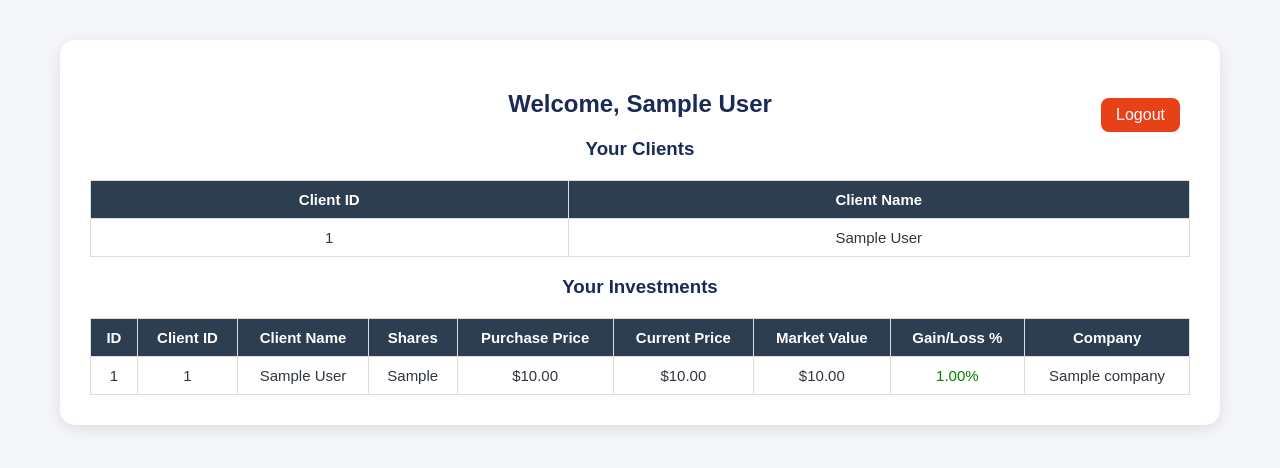
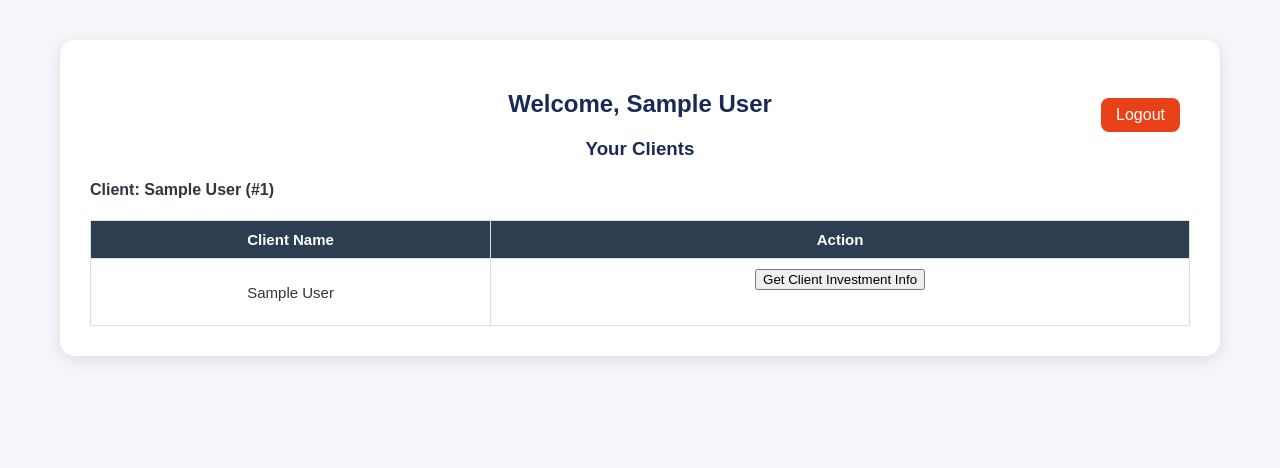
Before and after one commit to lrp2755/622_Database, a Flask app: template templates/employee_dashboard.html in a window 1280 px wide. Shown: the top 468 px of the page. Run offline with Flask 3, Linux system fonts and the light colour scheme; the template is opened without the code that fills it: most values are stand-ins (such as "Sample title", 1, 10 or a date in 2020).

Commit message:
UI updated with addition security checks, ran into issue with loggin in as a client, fixing that next

```diff
--- a/app.py
+++ b/app.py
@@ -2,7 +2,6 @@ from flask import Flask, render_template, request, redirect, url_for, session, f
 from werkzeug.security import check_password_hash
 from database import SessionLocal, engine
 from models import Base, Employee, Client, Investment, Company
-from flask import Flask, render_template, redirect, url_for, request, session
 
 app = Flask(__name__, static_folder='static', template_folder='templates')
 app.secret_key = "fake_investing_secret"
@@ -25,15 +24,6 @@ def login():
             flash("Please enter both email and password")
             return render_template("login.html")
 
-        # Check client
-        client = db.query(Client).filter(Client.email == email).first()
-        if client and check_password_hash(client.password_hash, password):
-            session.clear()
-            session["user_type"] = "client"
-            session["user_id"] = client.client_id
-            return redirect(url_for("client_dashboard"))
-
-        # Check employee
         employee = db.query(Employee).filter(Employee.work_email == email).first()
         if employee and check_password_hash(employee.password_hash, password):
             session.clear()
@@ -50,89 +40,9 @@ def login():
     return render_template("login.html")
 
 # ----------------------------
-# Client Dashboard
-# ----------------------------
-@app.route("/client_dashboard")
-def client_dashboard():
-    if session.get("user_type") != "client":
-        return redirect(url_for("/login"))
-
-    db = SessionLocal()
-    client = db.query(Client).get(session["user_id"])
-    advisor = db.query(Employee).get(client.advisor_id)
-
-    # Attach company to each investment
-    investments = db.query(Investment).filter(Investment.client_id == client.client_id).all()
-    for inv in investments:
-        inv.company = db.query(Company).get(inv.company_id)
-
-    return render_template("client_dashboard.html",
-                           client=client,
-                           advisor=advisor,
-                           investments=investments)
-
-# ----------------------------
-# Employee Dashboard
-# ----------------------------
-@app.route("/employee_dashboard")
-def employee_dashboard():
-    if session.get("user_type") != "employee":
-        return redirect(url_for("login"))
-    # <-- Security check added here
-    if not session.get("verified"):
-        return redirect(url_for("security_check"))
-
-    db = SessionLocal()
-    employee = db.query(Employee).get(session["user_id"])
-    clients = db.query(Client).filter(Client.advisor_id == employee.employee_id).all()
-
-    # Attach company to investments
-    investments = db.query(Investment).filter(Investment.advisor_id == employee.employee_id).all()
-    for inv in investments:
-        inv.company = db.query(Company).get(inv.company_id)
-
-    return render_template("employee_dashboard.html",
-                           employee=employee,
-                           clients=clients,
-                           investments=investments)
-
-# ----------------------------
 # Manager Dashboard
 # ----------------------------
-'''@app.route("/manager_dashboard", methods=["GET", "POST"])
-def manager_dashboard():
-    if session.get("user_type") != "manager":
-        return redirect(url_for("login"))
-
-    db = SessionLocal()
-    manager = db.query(Employee).get(session["user_id"])
-    employees = db.query(Employee).filter(Employee.manager_id == manager.employee_id).all()
-
-    # Determine if a client has been requested to see investment info
-    requested_client_id = session.get("requested_client_id")
-    verified = session.get("verified", False)
-
-    data = []  # List of (employee, client, investments)
-    for emp in employees:
-        for client in emp.clients:
-            # By default, no investments visible
-            investments = []
-            if verified and requested_client_id == client.client_id:
-                # Load investments and attach companies
-                investments = db.query(Investment).filter(Investment.client_id == client.client_id).all()
-                for inv in investments:
-                    inv.company = db.query(Company).get(inv.company_id)
-            data.append((emp, client, investments))
-
-    return render_template(
-        "manager_dashboard.html",
-        manager=manager,
-        employees=employees,
-        data=data,
-        verified=verified
-    )
-'''
-@app.route("/manager_dashboard", methods=["GET", "POST"])
+@app.route("/manager_dashboard")
 def manager_dashboard():
     if session.get("user_type") != "manager":
         return redirect(url_for("login"))
@@ -144,14 +54,24 @@ def manager_dashboard():
 
     employees = db.query(Employee).filter(Employee.manager_id == manager.employee_id).all()
 
+    verified_client_id = session.get("verified_client_id")
+
+    # Build hierarchy: employee -> clients
     hierarchy = []
     for emp in employees:
         emp_clients = db.query(Client).filter(Client.advisor_id == emp.employee_id).all()
         clients_list = []
         for c in emp_clients:
-            # Initialize empty investments; only show when verified
-            c.investments = []
-            clients_list.append({"client": c, "investments": c.investments})
+            # Load investments only if this client is verified
+            if verified_client_id == c.client_id:
+                investments = db.query(Investment).filter(Investment.client_id == c.client_id).all()
+                for inv in investments:
+                    inv.company = db.query(Company).get(inv.company_id)
+                c_investments = investments
+            else:
+                c_investments = []  # keep empty if not verified
+
+            clients_list.append({"client": c, "investments": c_investments})
         hierarchy.append({"employee": emp, "clients": clients_list})
 
     return render_template(
@@ -160,60 +80,75 @@ def manager_dashboard():
         employees=employees,
         hierarchy=hierarchy
     )
+
 # ----------------------------
-# Security Check Route
+# Employee Dashboard
+# ----------------------------
+@app.route("/employee_dashboard")
+def employee_dashboard():
+    if session.get("user_type") != "employee":
+        return redirect(url_for("login"))
+
+    db = SessionLocal()
+    employee = db.query(Employee).get(session["user_id"])
+    if not employee:
+        return "Employee not found", 404
+
+    # Build clients hierarchy
+    verified_client_id = session.get("verified_client_id")
+    clients_list = []
+    emp_clients = db.query(Client).filter(Client.advisor_id == employee.employee_id).all()
+    for c in emp_clients:
+        if verified_client_id == c.client_id:
+            investments = db.query(Investment).filter(Investment.client_id == c.client_id).all()
+            for inv in investments:
+                inv.company = db.query(Company).get(inv.company_id)
+            c_investments = investments
+        else:
+            c_investments = []
+
+        clients_list.append({"client": c, "investments": c_investments})
+
+    return render_template(
+        "employee_dashboard.html",
+        employee=employee,
+        clients=clients_list
+    )
+
+
+# ----------------------------
+# Request Client Info
+# ----------------------------
+@app.route("/request_client_info/<int:client_id>", methods=["POST"])
+def request_client_info(client_id):
+    if session.get("user_type") not in ["manager", "employee"]:
+        return redirect(url_for("login"))
+
+    session["requested_client_id"] = client_id
+    return redirect(url_for("security_check", client_id=client_id))
+
+
+# ----------------------------
+# Security Check
 # ----------------------------
 @app.route("/security_check/<int:client_id>", methods=["GET", "POST"])
 def security_check(client_id):
     db = SessionLocal()
+    user = db.query(Employee).get(session["user_id"])
 
     if request.method == "POST":
         password = request.form.get("password")
-        manager = db.query(Employee).get(session["user_id"])
-        if check_password_hash(manager.password_hash, password):
+        if check_password_hash(user.password_hash, password):
             session["verified_client_id"] = client_id
-            return redirect(url_for("manager_dashboard"))
+            # Redirect back to dashboard depending on user type
+            if session["user_type"] == "manager":
+                return redirect(url_for("manager_dashboard"))
+            else:
+                return redirect(url_for("employee_dashboard"))
         else:
             flash("Incorrect password")
 
-    # Only pass client_id to the template
     return render_template("security_check.html", client_id=client_id)
-
-
-@app.route("/request_client_info/<int:client_id>", methods=["POST"])
-def request_client_info(client_id):
-    if session.get("user_type") != "manager":
-        return redirect(url_for("login"))
-
-    # Redirect to security check with client_id
-    return redirect(url_for("security_check", client_id=client_id))
-
-
-
-@app.route("/view_client_investments")
-def view_client_investments():
-    if not session.get("verified") or "requested_client_id" not in session:
-        return redirect(url_for("manager_dashboard"))
-
-    db = SessionLocal()
-    client_id = session["requested_client_id"]
-    client = db.query(Client).get(client_id)
-
-    # Make sure the manager can only view their own clients
-    manager = db.query(Employee).get(session["user_id"])
-    if client.advisor.manager_id != manager.employee_id:
-        flash("You cannot view this client's data.")
-        return redirect(url_for("manager_dashboard"))
-
-    investments = db.query(Investment).filter(Investment.client_id == client.client_id).all()
-    for inv in investments:
-        inv.company = db.query(Company).get(inv.company_id)
-
-    # Clear the verification/session after viewing
-    session.pop("verified", None)
-    session.pop("requested_client_id", None)
-
-    return render_template("client_investments.html", client=client, investments=investments)
 
 # ----------------------------
 # Logout
@@ -223,6 +158,5 @@ def logout():
     session.clear()
     return redirect(url_for("login"))
 
-
 if __name__ == "__main__":
     app.run(debug=True)
--- a/templates/employee_dashboard.html
+++ b/templates/employee_dashboard.html
@@ -1,6 +1,5 @@
 <!DOCTYPE html>
 <html lang="en">
-
 <head>
     <meta charset="UTF-8">
     <title>Employee Dashboard</title>
@@ -12,60 +11,70 @@
     <a href="{{ url_for('logout') }}" class="logout-btn">Logout</a>
 
     <h3>Your Clients</h3>
+
+    {% for client_group in clients %}
+        <div class="client-block">
+            <h4>Client: {{ client_group['client'].first_name }} {{ client_group['client'].last_name }} (#{{ client_group['client'].client_id }})</h4>
+
             <table>
                 <thead>
                     <tr>
-                    <th>Client ID</th>
                         <th>Client Name</th>
+                        <th>Action</th>
                     </tr>
                 </thead>
                 <tbody>
-                {% for client in clients %}
                     <tr>
-                    <td>{{ client.client_id }}</td>
-                    <td>{{ client.first_name }} {{ client.last_name }}</td>
+                        <td>{{ client_group['client'].first_name }} {{ client_group['client'].last_name }}</td>
+                        <td>
+                            {% if session.get('verified_client_id') == client_group['client'].client_id %}
+                                <em>Verified — Investments Shown Below</em>
+                            {% else %}
+                                <form method="post" action="{{ url_for('request_client_info', client_id=client_group['client'].client_id) }}">
+                                    <button type="submit">Get Client Investment Info</button>
+                                </form>
+                            {% endif %}
+                        </td>
                     </tr>
-                {% else %}
-                <tr><td colspan="2">No clients assigned</td></tr>
-                {% endfor %}
-            </tbody>
-        </table>
 
-        <h3>Your Investments</h3>
+                    {% if session.get('verified_client_id') == client_group['client'].client_id %}
+                        <tr>
+                            <td colspan="2">
                                 <table>
                                     <thead>
                                         <tr>
-                    <th>ID</th>
-                    <th>Client ID</th>
-                    <th>Client Name</th>
+                                            <th>Company</th>
                                             <th>Shares</th>
                                             <th>Purchase Price</th>
                                             <th>Current Price</th>
                                             <th>Market Value</th>
                                             <th>Gain/Loss %</th>
-                    <th>Company</th>
                                         </tr>
                                     </thead>
                                     <tbody>
-                {% for investment in investments %}
+                                        {% for inv in client_group['investments'] %}
                                             <tr>
-                    <td>{{ investment.investment_id }}</td>
-                    <td>{{ investment.client_id }}</td>
-                    <td>{{ investment.client.first_name }} {{ investment.client.last_name }}</td>
-                    <td>{{ investment.shares_purchased }}</td>
-                    <td>${{ "%.2f"|format(investment.purchase_price_per_share) }}</td>
-                    <td>${{ "%.2f"|format(investment.current_price) }}</td>
-                    <td>${{ "%.2f"|format(investment.market_value) }}</td>
-                    <td style="color: {% if investment.gain_loss_percent >= 0 %}green{% else %}red{% endif %};">
-                        {{ "%.2f"|format(investment.gain_loss_percent) }}%
+                                                <td>{{ inv.company.company_name }}</td>
+                                                <td>{{ inv.shares_purchased }}</td>
+                                                <td>${{ "%.2f"|format(inv.purchase_price_per_share) }}</td>
+                                                <td>${{ "%.2f"|format(inv.current_price) }}</td>
+                                                <td>${{ "%.2f"|format(inv.market_value) }}</td>
+                                                <td style="color: {% if inv.gain_loss_percent >= 0 %}green{% else %}red{% endif %};">
+                                                    {{ "%.2f"|format(inv.gain_loss_percent) }}%
                                                 </td>
-                    <td>{{ investment.company.company_name if investment.company else "N/A" }}</td>
                                             </tr>
-                {% else %}
-                <tr><td colspan="9">No investments found</td></tr>
                                         {% endfor %}
                                     </tbody>
                                 </table>
+                            </td>
+                        </tr>
+                    {% endif %}
+                </tbody>
+            </table>
+        </div>
+    {% else %}
+        <p>No clients found.</p>
+    {% endfor %}
 </div>
 </body>
 </html>
--- a/templates/security_check.html
+++ b/templates/security_check.html
@@ -8,9 +8,8 @@
 <div class="container">
     <h2>Security Verification</h2>
     <p>Enter your password to access client information:</p>
-
     <form method="post" action="{{ url_for('security_check', client_id=client_id) }}">
-        <input type="password" name="password" placeholder="Enter password" required>
+        <input type="password" name="password" placeholder="Enter your password" required>
         <button type="submit">Verify</button>
     </form>
 
```
Also changed, not shown: templates/manager_dashboard.html (+18 -24 lines), fake_investing.db, 1 other file. Lines whose indentation alone changed are shown as unchanged.
